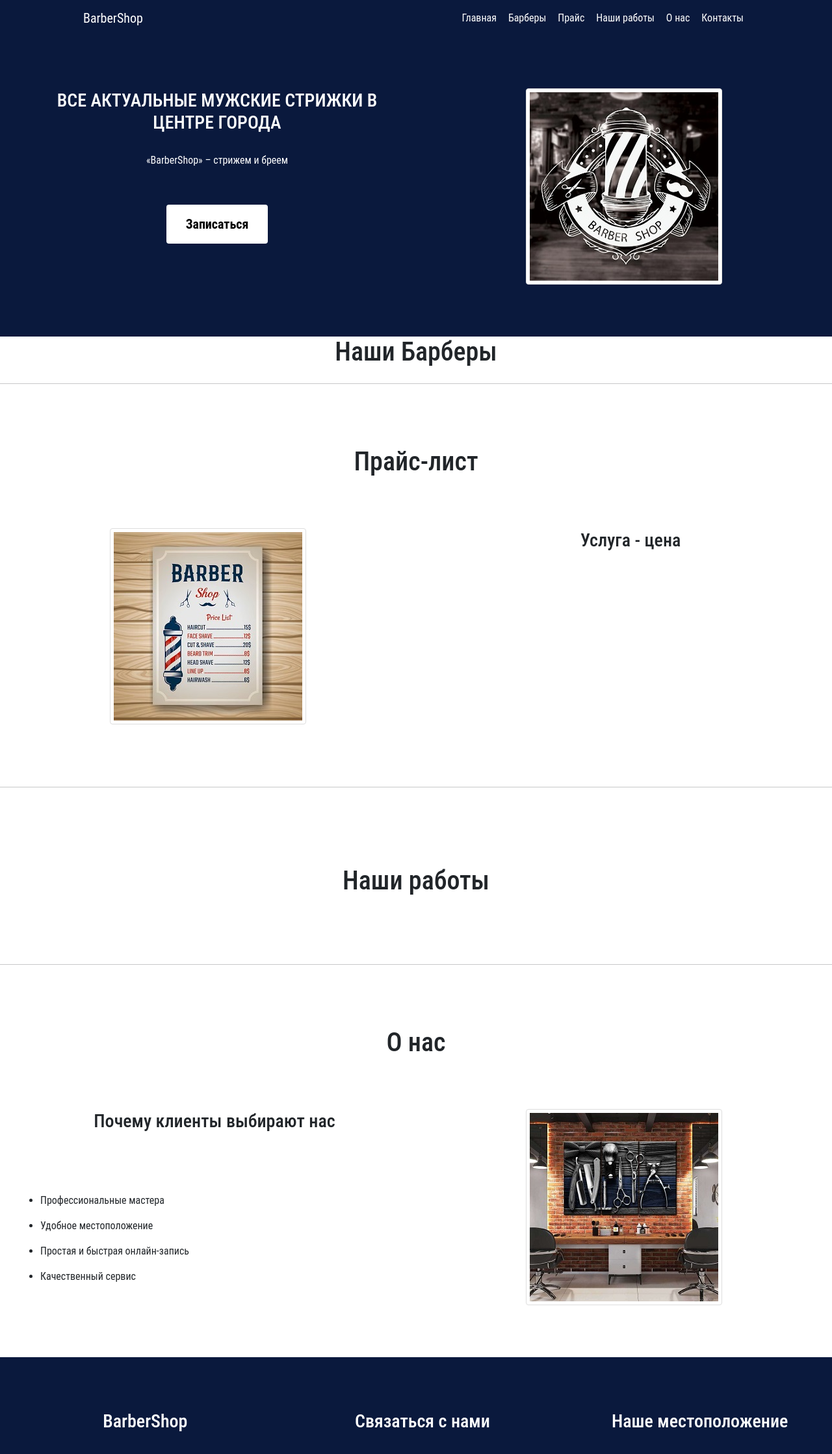
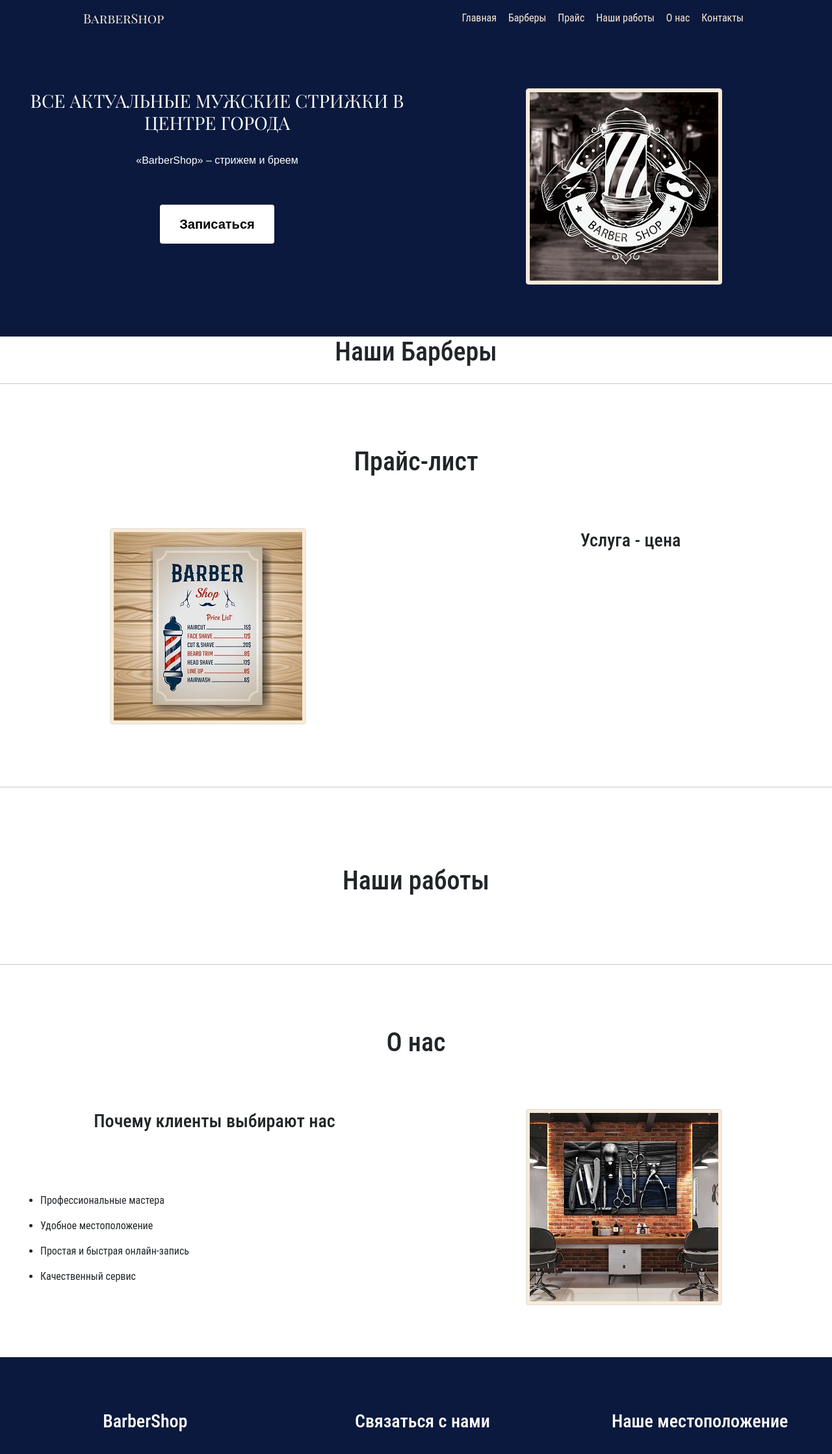
Before and after one commit to Strazdin/final-project--top-academy-, a Django app: template barbershop/barbershop/templates/barbershop/barbershop.html in a window 1280 px wide. Shown: the top 2238 px of the page at 65% size. Run offline with Django 4.2, Linux system fonts and the light colour scheme; the template is opened without the code that fills it, so the values that code supplies are empty; some libraries are stand-ins or nearby versions.

Commit message:
8. Добавил шрифт

```diff
--- a/barbershop/barbershop/static/css/style.css
+++ b/barbershop/barbershop/static/css/style.css
@@ -1,10 +1,10 @@
 /* .................. */
-
+@import url(https://fonts.googleapis.com/css?family=Arimo:400,400italic|Playfair+Display+SC:400,700&subset=latin,cyrillic);
 .thumb img {
     -webkit-filter: grayscale(0);
     filter: none;
     border-radius: 5px;
-    background-color: #fff;
+    background-color: AntiqueWhite;
     border: 1px solid #ddd;
     padding: 5px;
 }
@@ -39,7 +39,7 @@
 }
 
 .nav-item a{
-    color: white !important;
+    color: AntiqueWhite !important;
 }
 
 .nav-item{
@@ -47,12 +47,18 @@
 }
 
 .navbar-brand{
-    color: white !important;
+    font-family: 'Playfair Display SC', serif;
+    color: AntiqueWhite !important;
     padding-left: 100px;
 }
 
+#banner-col p{
+    font-family: 'Arimo', sans-serif;
+}
+
+
 #navbar button{
-    color: white !important;
+    color: AntiqueWhite !important;
 }
 
 /* banner */
@@ -70,15 +76,20 @@
 }
 
 #banner-container a.btn.btn-primary{
+    font-family: 'Arimo', sans-serif;
     padding: 15px 30px;
     font-size: 20px;
     font-weight:bold;
 }
 
+#banner-col{
+    font-family: 'Playfair Display SC', serif;
+}
+
 /* barbers  */
 #banner-row img{
     border-radius: 5px;
-    background-color: #fff;
+    background-color: AntiqueWhite;
     border: 1px solid #ddd;
     padding: 5px;
 }
--- a/barbershop/barbershop/templates/barbershop/barbershop.html
+++ b/barbershop/barbershop/templates/barbershop/barbershop.html
@@ -20,7 +20,7 @@
         </div>
     </div>
 </section>
-<hr />
+<hr id="hr"/>
 <!-- price-list -->
 <section id="price">
     <h1 class="text-center">Прайс-лист</h1>
@@ -48,7 +48,7 @@
     </div>
 </section>
 
-<hr />
+<hr id="hr"/>
 <!-- portfolio -->
 <section id="portfolio">
     <div class="container">
@@ -65,7 +65,7 @@
             </div>
     </div>
 </section>
-<hr />
+<hr id="hr"/>
 <!-- about -->
 <section id="about">
     <h1 class="text-center">О нас</h1>
```
